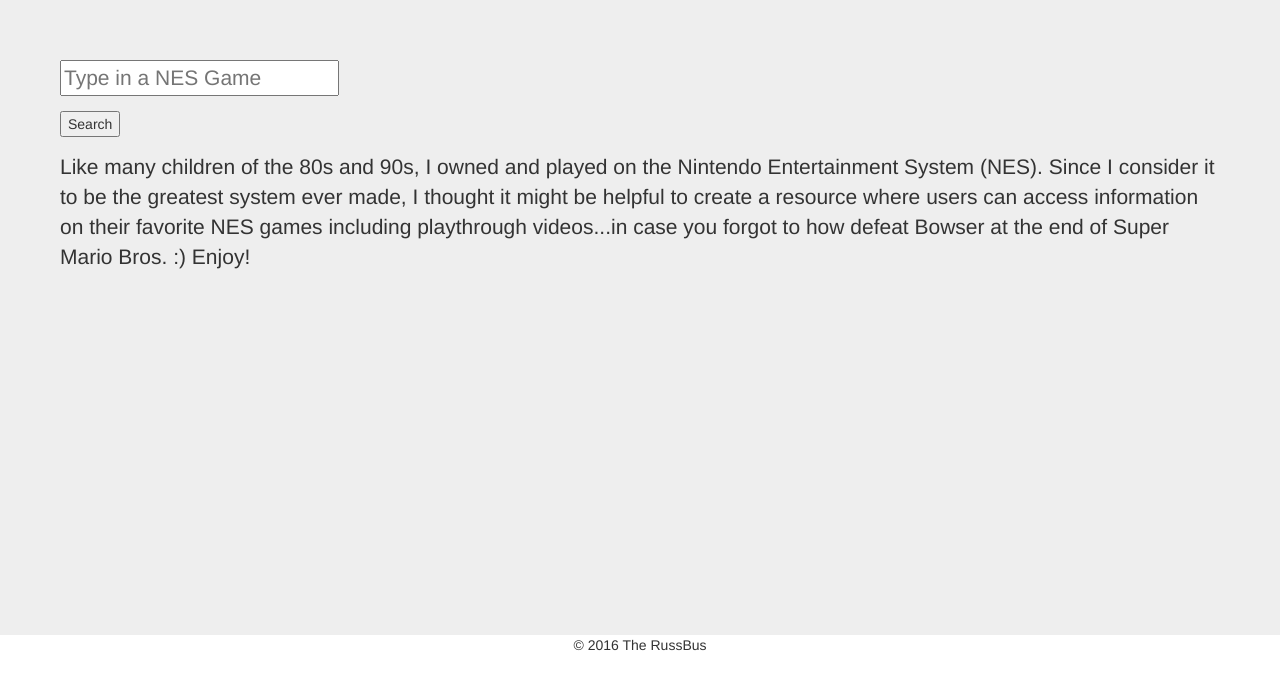
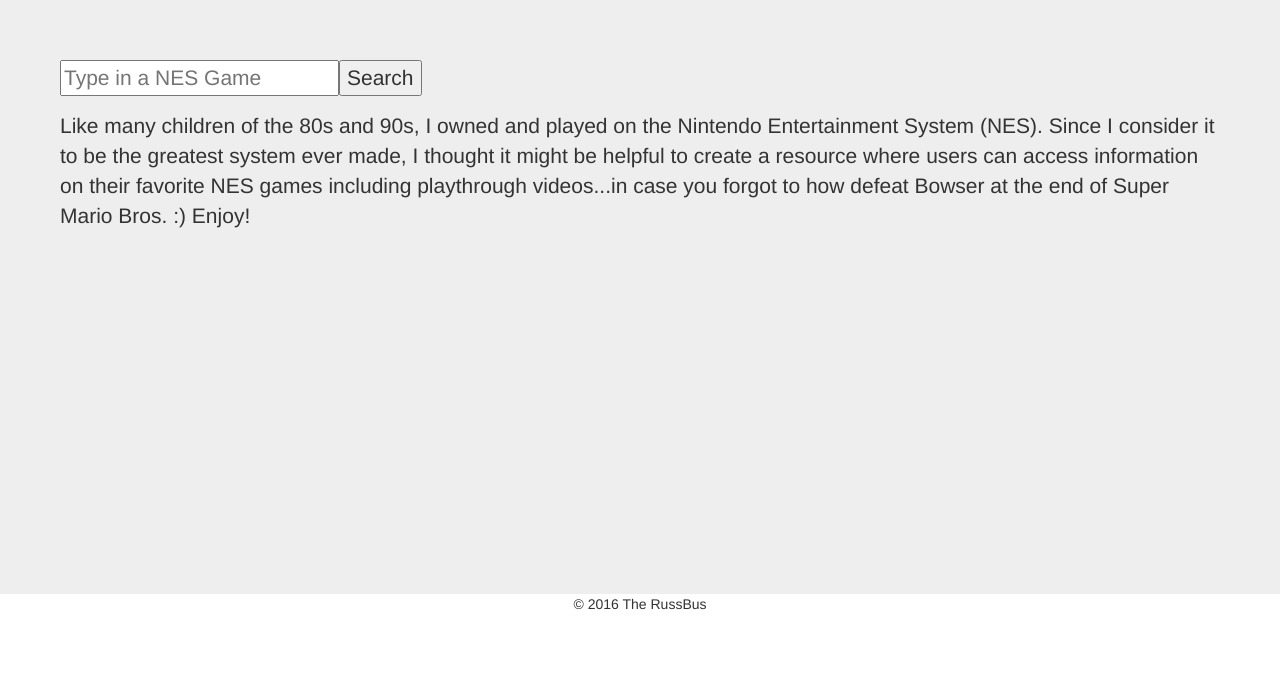
Before and after one commit to RussBus24/CapstoneAPI, a plain HTML site: page index.html in a window 1280 px wide. Shown: the part 73-762 px from the top of the page. Drawn offline with nearby package versions, Linux system fonts and the light colour scheme.

Commit message:
Update index.html

```diff
--- a/index.html
+++ b/index.html
@@ -25,8 +25,7 @@
 <div class="jumbotron">
 	<div class="container">
 		<form class="inputBox">
-			<p><input type="text" id="SearchInput" placeholder="Type in a NES Game" name="SearchInput"></p>
-			<input type="submit" value="Search">
+			<p><input type="text" id="SearchInput" placeholder="Type in a NES Game" name="SearchInput"><input type="submit" value="Search"></p>
 		</form>
 		<p>Like many children of the 80s and 90s, I owned and played on the Nintendo Entertainment System (NES). Since I consider it to be the greatest system ever made, I thought it might be helpful to create a resource where users can access information on their favorite NES games including playthrough videos...in case you forgot to how defeat Bowser at the end of Super Mario Bros. :) Enjoy!</p>
 
```
